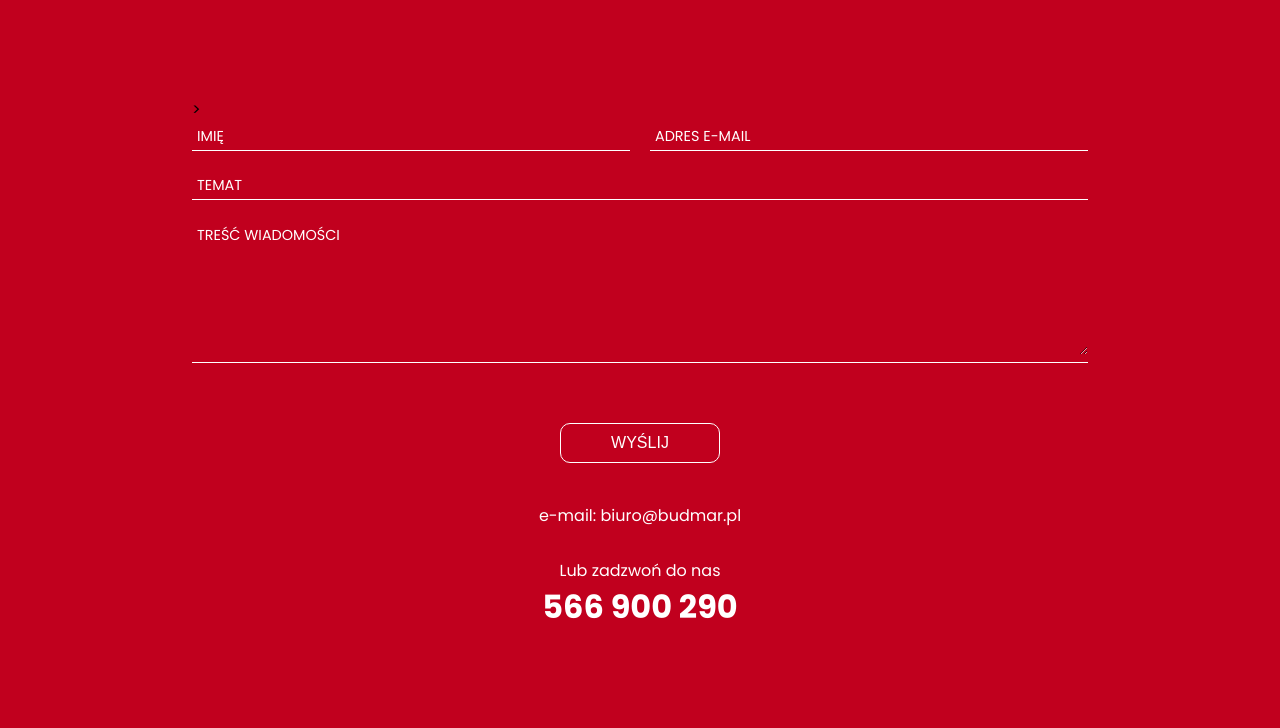
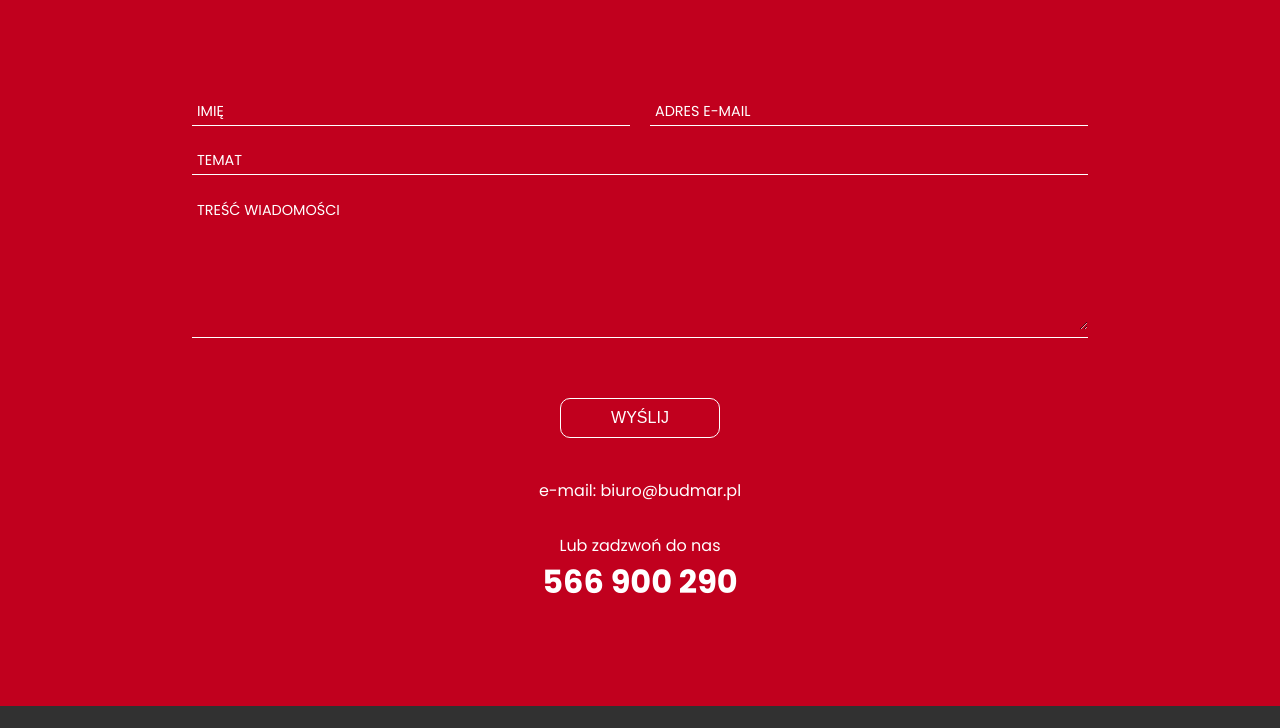
Before and after one commit to KamilObrzut/BudMar, a plain HTML site: page index.html in a window 1280 px wide. Shown: the part 4817-5545 px from the top of the page. Drawn offline with Linux system fonts and the light colour scheme.

Commit message:
Small Fix
Small Fix

```diff
--- a/index.html
+++ b/index.html
@@ -222,7 +222,7 @@
                 <h2>Kontakt</h2>
                 <div class="border"></div>
                 <div class="form-container">
-                    <form action="https://formsubmit.io/send/stoickov92@gmail.com" method="POST">>
+                    <form action="https://formsubmit.io/send/stoickov92@gmail.com" method="POST">
                         <div class="name-and-email">
                             <div class="name-input" data-aos="fade-up">
                                 <input type="text" id="name" name="name" placeholder="IMIĘ" required>
```
